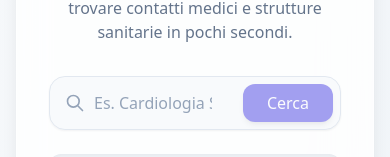
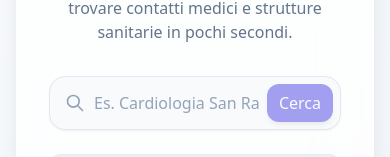
Before and after one commit to denisbeqiraj1/ai-ambulatorio, a React app in the folder frontend/: page / in a window 390 px wide. Shown: the part 367-524 px from the top of the page. Built offline with nearby package versions, Linux system fonts and the light colour scheme; the HTML template or start-up script is replaced by a standard one.

Commit message:
Add mobile

```diff
--- a/frontend/src/App.jsx
+++ b/frontend/src/App.jsx
@@ -87,7 +87,8 @@ function App() {
             </div>
             <input
               type="text"
-              className="block w-full pl-11 pr-32 py-4 bg-slate-50 border border-slate-200 rounded-2xl leading-5 text-slate-900 placeholder-slate-400 focus:outline-none focus:bg-white focus:ring-2 focus:ring-indigo-500/20 focus:border-indigo-500 transition-all shadow-sm"
+              // UPDATED: Changed pr-32 to pr-20 md:pr-32 to give text more room on mobile
+              className="block w-full pl-11 pr-20 md:pr-32 py-4 bg-slate-50 border border-slate-200 rounded-2xl leading-5 text-slate-900 placeholder-slate-400 focus:outline-none focus:bg-white focus:ring-2 focus:ring-indigo-500/20 focus:border-indigo-500 transition-all shadow-sm"
               placeholder="Es. Cardiologia San Raffaele Milano..."
               value={query}
               onChange={(e) => setQuery(e.target.value)}
@@ -95,7 +96,8 @@ function App() {
             <button
               type="submit"
               disabled={loading || !query}
-              className="absolute right-2 top-2 bottom-2 px-6 bg-indigo-600 text-white font-medium rounded-xl hover:bg-indigo-700 disabled:opacity-50 disabled:hover:bg-indigo-600 transition-all shadow-md hover:shadow-lg focus:ring-2 focus:ring-offset-2 focus:ring-indigo-500"
+              // UPDATED: Changed px-6 to px-3 md:px-6 to make button shorter on mobile
+              className="absolute right-2 top-2 bottom-2 px-3 md:px-6 bg-indigo-600 text-white font-medium rounded-xl hover:bg-indigo-700 disabled:opacity-50 disabled:hover:bg-indigo-600 transition-all shadow-md hover:shadow-lg focus:ring-2 focus:ring-offset-2 focus:ring-indigo-500"
             >
               {loading ? (
                 <span className="flex items-center gap-2">
```
